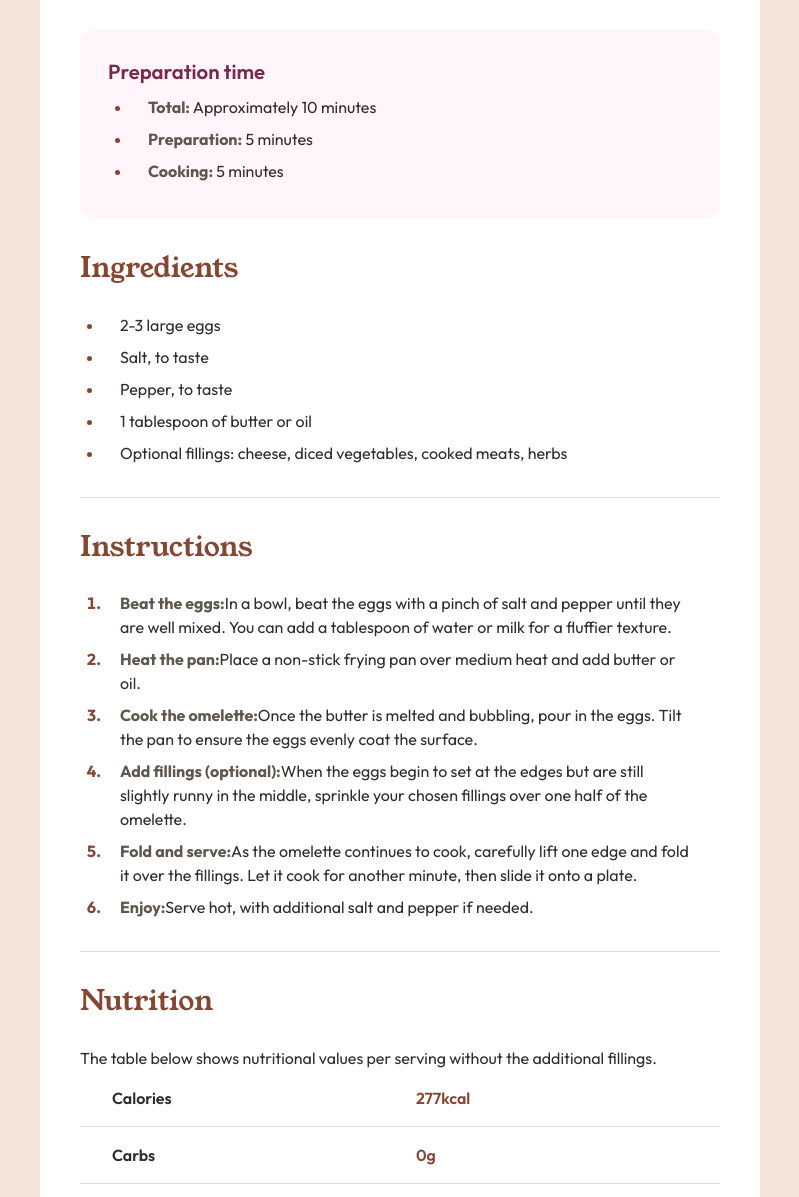
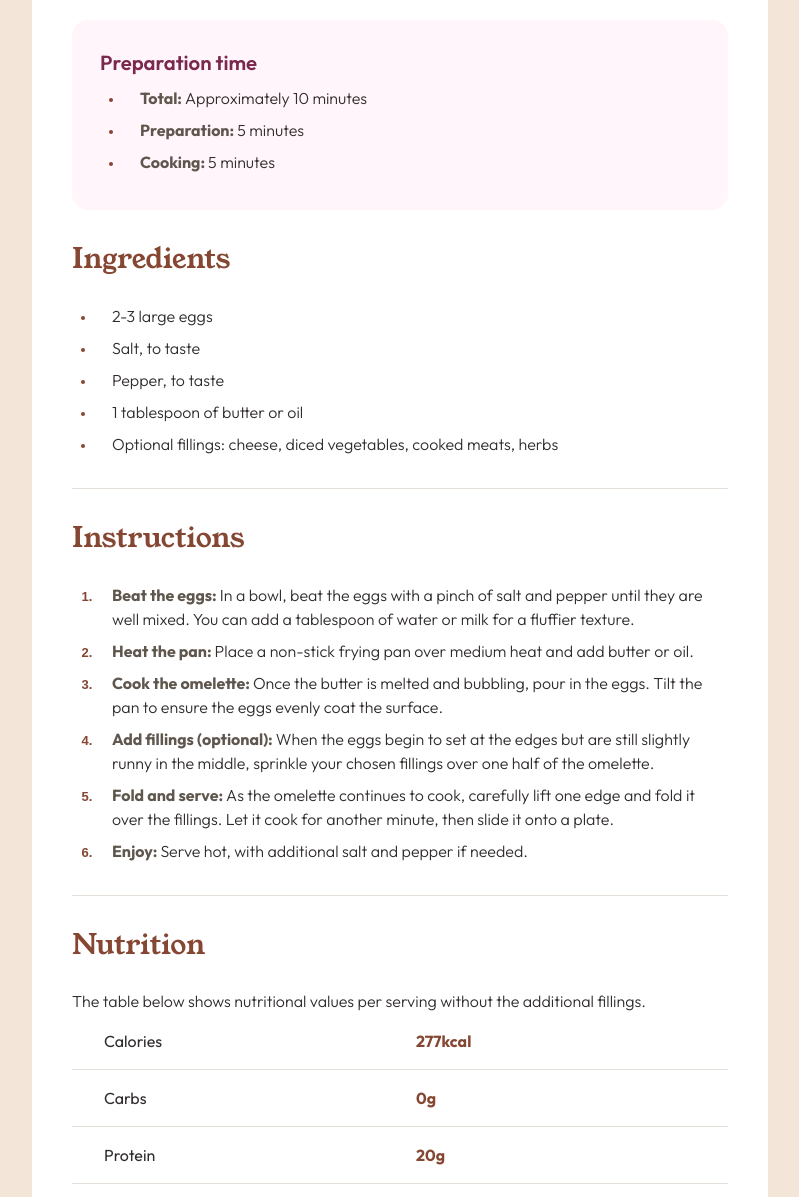
Before and after one commit to Hossam-Thabet/FrontEnd-Mentor-1, a plain HTML site: page index.html in a window 1280 px wide. Shown: the part 588-1785 px from the top of the page, without its empty margins (240-1039 px from the left). Drawn offline with Linux system fonts and the light colour scheme.

Commit message:
Final design

```diff
--- a/index.html
+++ b/index.html
@@ -18,11 +18,11 @@
         to perfection, optionally filled with your choice of cheese, vegetables, or meats.
       </p>
       <div class="prep-time">
-        <h3>Preparation time</h3>
+        <p class="prep-title">Preparation time</p>
         <ul class="prep-list">
-          <li><div><span>Total:</span> Approximately 10 minutes</div></li>
-          <li><span>Preparation:</span> 5 minutes</li>
-          <li><span>Cooking:</span> 5 minutes</li>
+          <li><div><span>Total: </span>Approximately 10 minutes</div></li>
+          <li><span>Preparation: </span>5 minutes</li>
+          <li><span>Cooking: </span>5 minutes</li>
         </ul>
       </div>
       <section class="recipe-ingradients">
@@ -39,16 +39,16 @@
       <section class="recipe-instruction">
         <h2>Instructions</h2>
         <ol class="instruction-list">
-          <li><span>Beat the eggs:</span>In a bowl, beat the eggs with a pinch of salt and pepper until they are well mixed.
+          <li><span>Beat the eggs: </span>In a bowl, beat the eggs with a pinch of salt and pepper until they are well mixed.
             You can add a tablespoon of water or milk for a fluffier texture.</li>
-          <li><span>Heat the pan:</span>Place a non-stick frying pan over medium heat and add butter or oil.</li>
-          <li><span>Cook the omelette:</span>Once the butter is melted and bubbling, pour in the eggs. Tilt the pan to ensure
+          <li><span>Heat the pan: </span>Place a non-stick frying pan over medium heat and add butter or oil.</li>
+          <li><span>Cook the omelette: </span>Once the butter is melted and bubbling, pour in the eggs. Tilt the pan to ensure
             the eggs evenly coat the surface.</li>
-          <li><span>Add fillings (optional):</span>When the eggs begin to set at the edges but are still slightly runny in the
+          <li><span>Add fillings (optional): </span>When the eggs begin to set at the edges but are still slightly runny in the
             middle, sprinkle your chosen fillings over one half of the omelette.</li>
-          <li><span>Fold and serve:</span>As the omelette continues to cook, carefully lift one edge and fold it over the
+          <li><span>Fold and serve: </span>As the omelette continues to cook, carefully lift one edge and fold it over the
             fillings. Let it cook for another minute, then slide it onto a plate.</li>
-          <li><span>Enjoy:</span>Serve hot, with additional salt and pepper if needed.</li>
+          <li><span>Enjoy: </span>Serve hot, with additional salt and pepper if needed.</li>
         </ol>
       </section>
       <hr>
--- a/style.css
+++ b/style.css
@@ -36,6 +36,15 @@
   padding: 0;
 }
 
+body {
+  font-family: var(--ff-main);
+  font-weight: 300;
+  font-size: var(--fs-main);
+  line-height: 1.5;
+  color: var(--stone-900);
+  background-color: var(--stone-100);
+}
+
 h1, h2 {
   line-height: 1.2;
   font-family: var(--ff-headings);
@@ -56,14 +65,6 @@ img {
   color: var(--rose-800);
 }
 
-body {
-  font-family: var(--ff-main);
-  font-weight: var(--fw-400);
-  font-size: var(--fs-main);
-  line-height: 1.5;
-  color: var(--stone-900);
-  background-color: var(--stone-100);
-}
 table {
   border-collapse: collapse;
   width: 100%;
@@ -76,7 +77,7 @@ table {
   color: var(--stone-900);
 }
 
-h3 {
+.prep-title {
   font-size: 1.27rem;
   font-weight: var(--fw-600);
   color: var(--rose-800);
@@ -89,13 +90,13 @@ span {
 }
 
 [data-cell="nutrient"] {
-  font-weight: var(--fw-600);
+  font-weight: var(--fw-400);
 }
 
 [data-cell="nutrient-value"] {
   color: var(--brown-800);
-  font-weight: var(--fw-600);
-  padding-inline:1rem;
+  font-weight: var(--fw-700);
+  padding-inline: 1rem;
 }
 
 li {
@@ -105,10 +106,12 @@ li {
 
 li::marker {
   color: var(--brown-800);
+  font-size:small;
 }
 
 ol li::marker {
   font-weight: bold;
+  font-family: sans-serif;
 }
 
 /* layout styles */
@@ -119,10 +122,10 @@ main {
 }
 
 .recipe-wrapper {
-  max-width: 45em;
+  max-width: 46em;
   background-color: white;
   padding: 2.5rem;
-  margin: 6rem 0;
+  margin: 5rem 0;
   border-radius: 1.5rem;
 }
 
```
